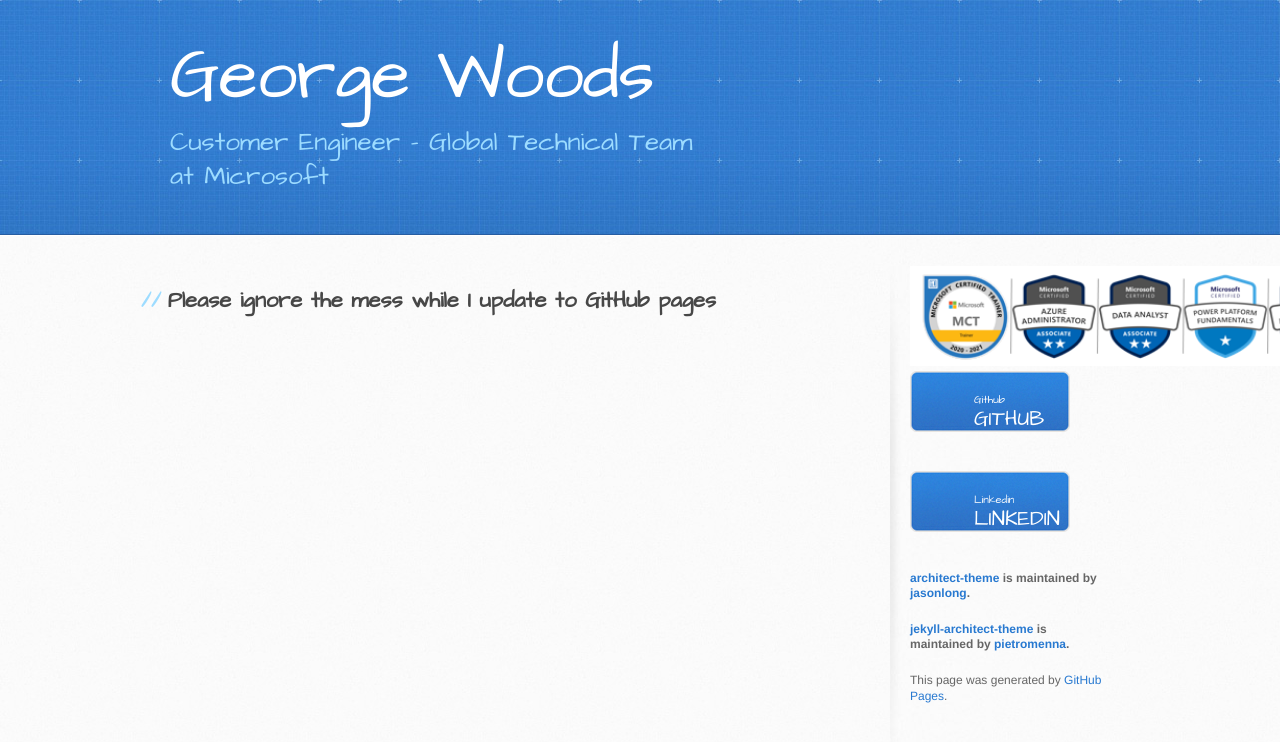
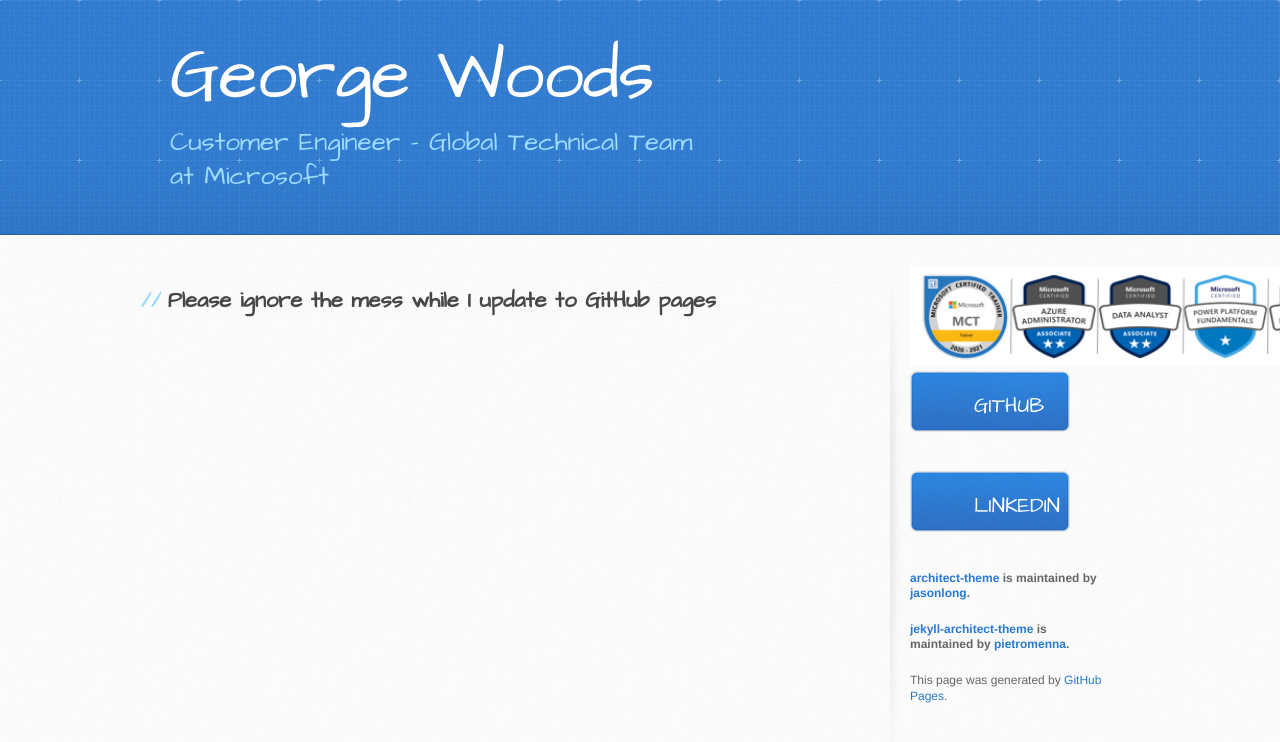
Before and after one commit to gvwoods/gvwoods.github.io, a Jekyll site: the page built from index.md, in a window 1280 px wide. Shown: the top 742 px of the page. Built offline with Jekyll 4.4.1, drawn with Linux system fonts in a browser that asks for light colours; our own code applies the rules of GitHub Pages for plain Markdown files.

Commit message:
Update default.html

```diff
--- a/_layouts/default.html
+++ b/_layouts/default.html
@@ -35,13 +35,9 @@
 
         <aside id="sidebar">
            <img src="images/certsweb.png" alt="test" width="450" height="100">
-          <a href="https://github.com/gvwoods/" class="button">
-            <small>Github</small>
-            GITHUB
+          <a href="https://github.com/gvwoods/" class="button"> GITHUB
            </a>
-          <a href="https://www.linkedin.com/in/gvwoods/" class="button">
-            <small>Linkedin</small>
-          LINKEDIN
+          <a href="https://www.linkedin.com/in/gvwoods/" class="button">LINKEDIN
           </a>
 
           <p class="repo-owner"><a href="https://github.com/jasonlong/architect-theme">architect-theme</a> is maintained by <a href="https://github.com/jasonlong">jasonlong</a>.</p>
```
